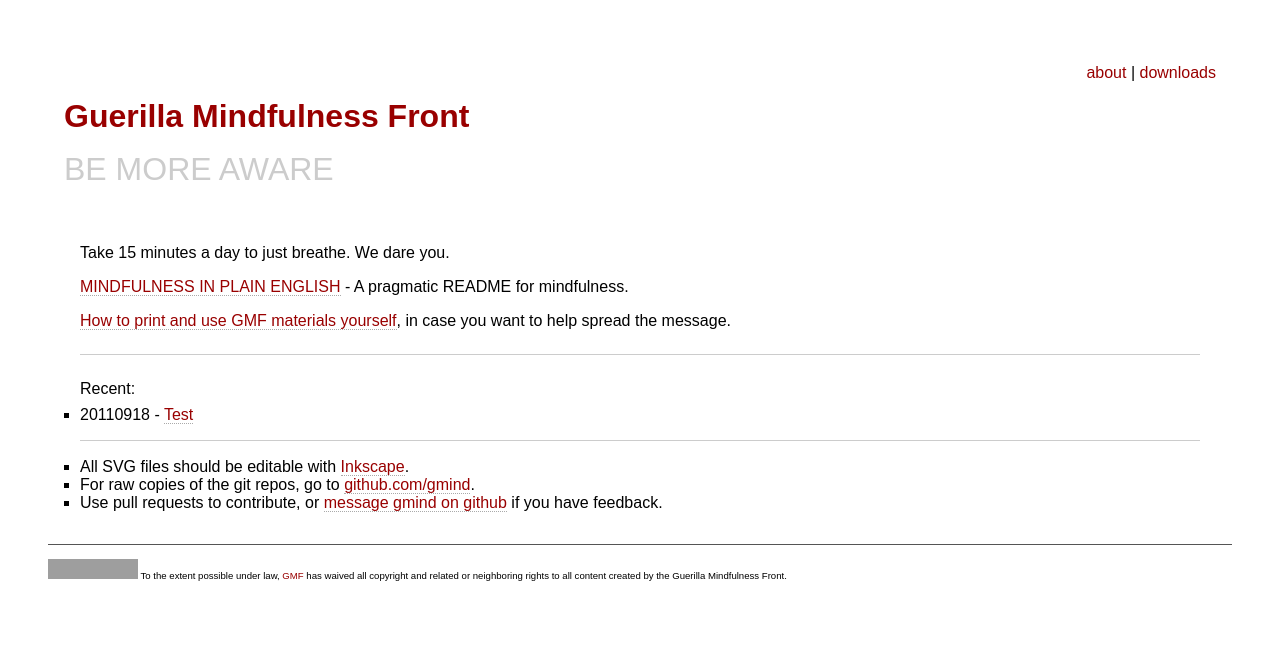
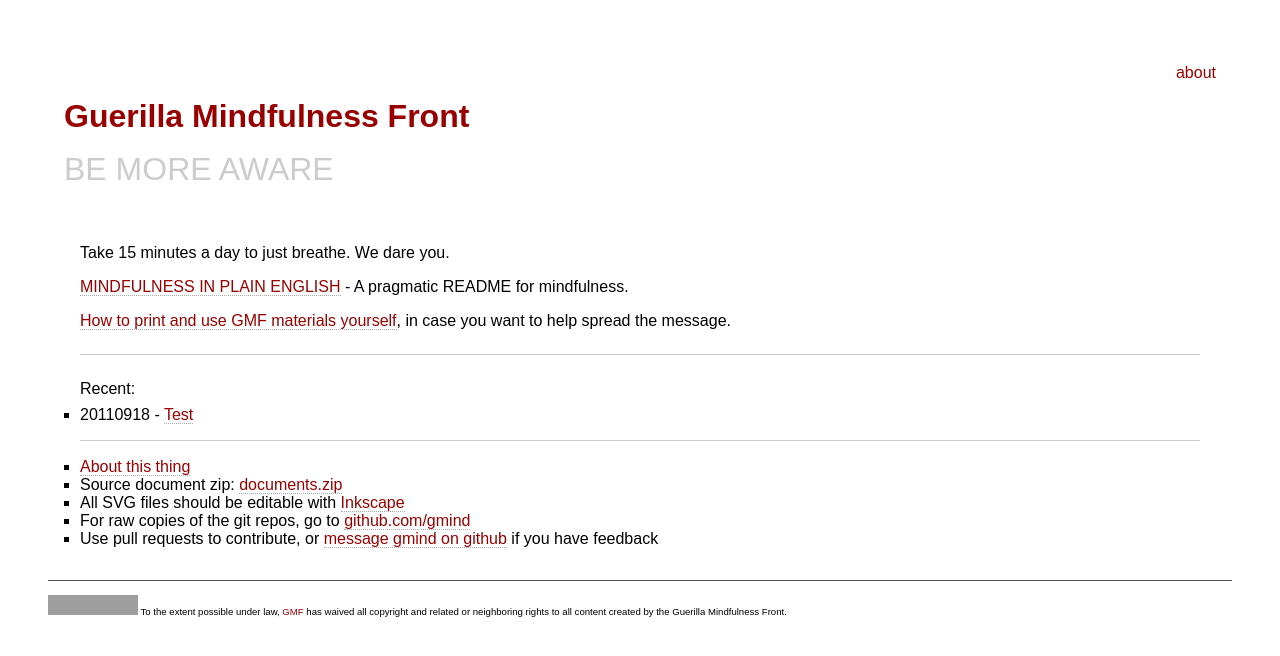
Before and after one commit to gmind/gmind.github.com, a Jekyll site: the page built from index.html, in a window 1280 px wide. Shown: the top 656 px of the page. Built offline with Jekyll 4.4.1, drawn with Linux system fonts in a browser that asks for light colours; nearby versions of some CDN libraries; Markdown is read by kramdown in place of the engine named in the settings; grey boxes are pictures that could not be loaded.

Commit message:
remove downloads link, plop on front page

```diff
--- a/_layouts/default.html
+++ b/_layouts/default.html
@@ -19,8 +19,6 @@
   <hgroup>
   <div class="links">
     <a href="/about.html">about</a>
-    |
-    <a href="/downloads.html">downloads</a>
   </div>
   <h1 class="awesome"><a href="/">{{ site.sitename }}</a></h1>
   <h2 class="title">
--- a/index.html
+++ b/index.html
@@ -30,10 +30,14 @@ Take 15 minutes a day to just breathe. We dare you.
 
 <ul>
 
-<li>All SVG files should be editable with <a href="http://inkscape.org/">Inkscape</a>.
+<li><a href="about.html">About this thing</a>
 
-<li>For raw copies of the git repos, go to <a href="https://github.com/gmind">github.com/gmind</a>.</li>
+<li>Source document zip: <a href="https://github.com/gmind/Documents/zipball/master">documents.zip</a></li>
 
-<li>Use pull requests to contribute, or <a href="https://github.com/gmind">message gmind on github</a> if you have feedback.</li>
+<li>All SVG files should be editable with <a href="http://inkscape.org/">Inkscape</a>
+
+<li>For raw copies of the git repos, go to <a href="https://github.com/gmind">github.com/gmind</a></li>
+
+<li>Use pull requests to contribute, or <a href="https://github.com/gmind">message gmind on github</a> if you have feedback</li>
 
 </ul>
```
